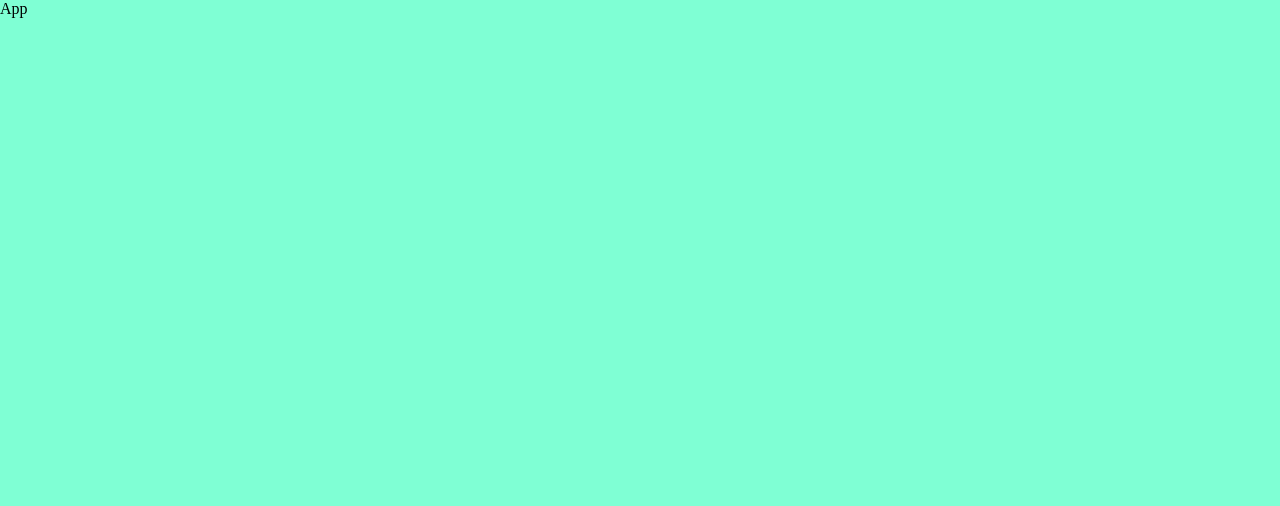
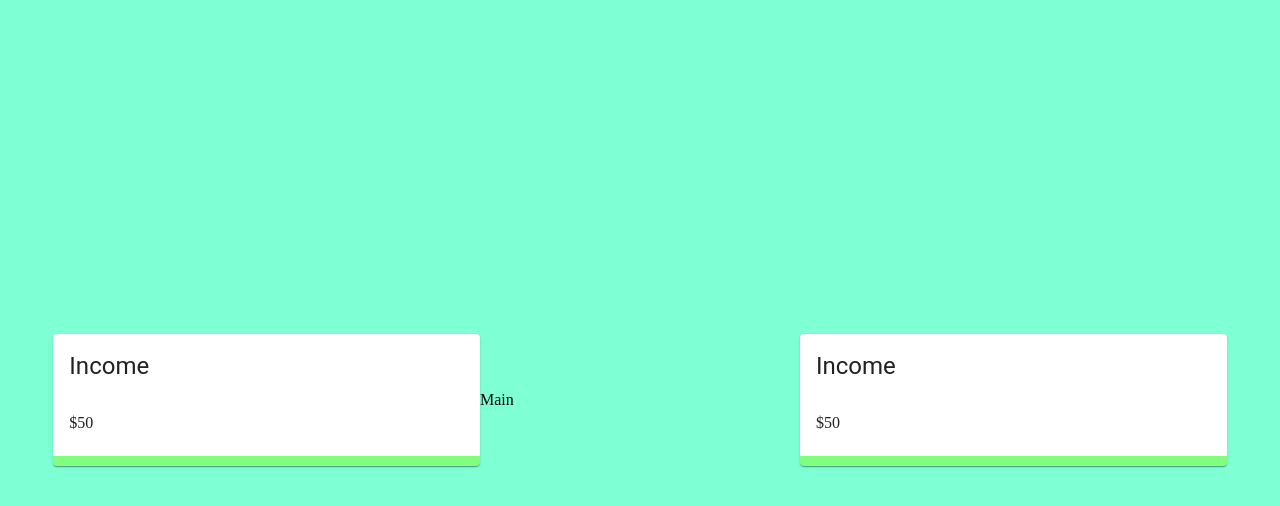
Before and after one commit to patriciaong977/budgetmaster, a React (Create React App) app: page / in a window 1280 px wide. Shown: the top 506 px of the page. Built offline with nearby package versions, Linux system fonts and the light colour scheme.

Commit message:
18:15 time

```diff
--- a/src/App.js
+++ b/src/App.js
@@ -1,4 +1,5 @@
 import React from 'react';
+import { Grid } from '@material-ui/core';
 
 import Details from './components/Details/Details'; // To use Details
 
@@ -6,7 +7,20 @@
 const App = () => {
   return (
     <div>
-      App
+      <Grid container spacing={0} alignItems="center" justify="center" style={{ height: '100vh' }}>
+        <Grid item xs={12} sm={4}>
+          <Details />
+        </Grid>
+
+        <Grid item xs={12} sm={3}>
+          Main
+        </Grid>
+
+        <Grid item xs={12} sm={4}>
+          <Details />
+        </Grid>
+      </Grid>
+
     </div>
   )
 }
--- a/src/components/Details/Details.jsx
+++ b/src/components/Details/Details.jsx
@@ -11,10 +11,12 @@
       <CardHeader title="Income" />
       <CardContent>
         <Typography variant="h5>">$50</Typography>
-        <Doughnut data="DATA" />
+        {/*<Doughnut data="DATA" />*/}
       </CardContent>
     </Card>
   )
 }
 
 export default Details
+
+// 18:15 time
```
